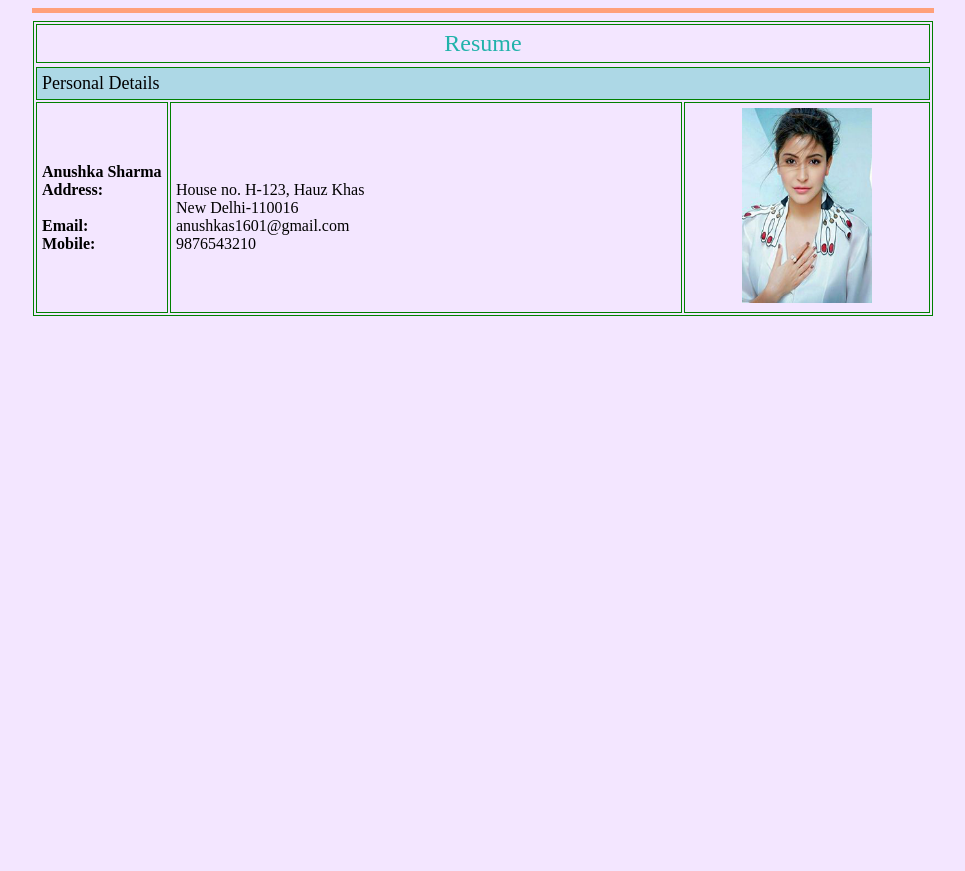
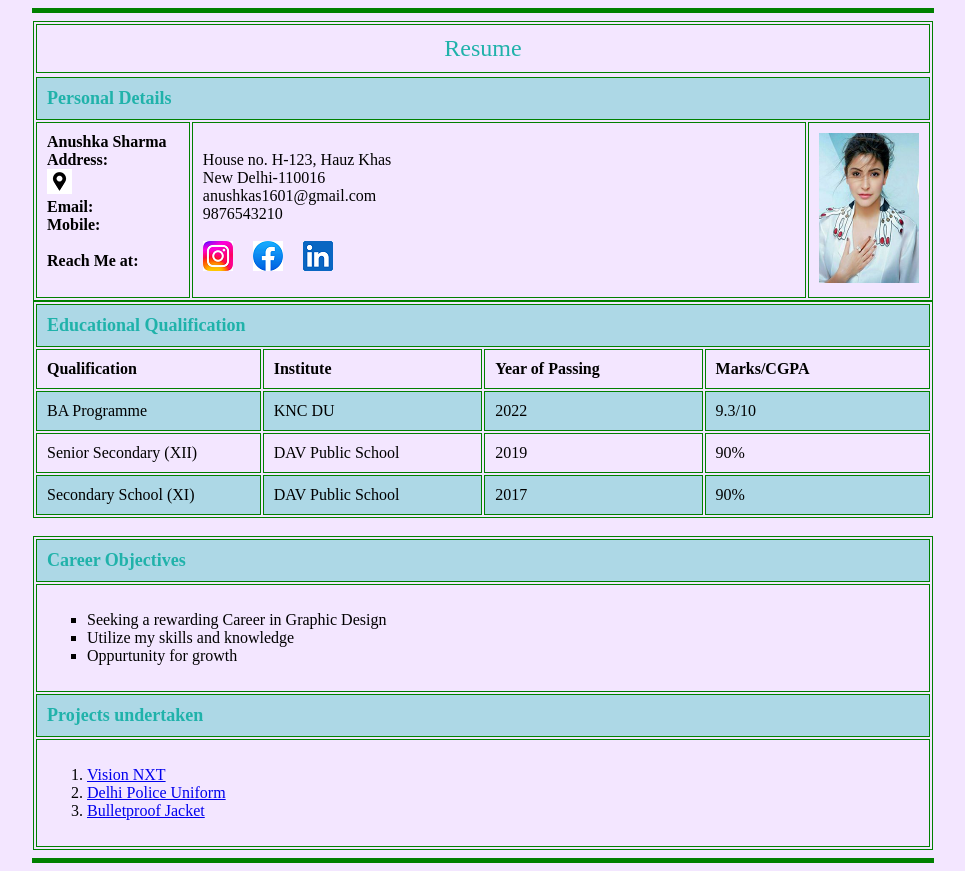
Before and after one commit to anushkas16/resume, a plain HTML site: page index.html in a window 1280 px wide. Shown: the whole page, without its empty margins (157-1122 px from the left). Before the commit the page ends 800 px from the top, so only its background shows below. Drawn offline with Linux system fonts and the light colour scheme.

Commit message:
Add files via upload

```diff
--- a/index.html
+++ b/index.html
@@ -10,9 +10,9 @@
 </head>
 
 <body bgcolor=" #f3e6ff">
-    <hr width="900" size="5" color="LightSalmon">
+    <hr width="900" size="5" color="green">
     <!-- Personal Details -->
-    <table width="900" border="1" bordercolor="green" cellpadding="5" align="center">
+    <table width="900" border="1" bordercolor="green" cellpadding="10" align="center">
         <tr align="center">
            <td colspan="3">
         <font size="5" face="Cooper Black" color="LightSeaGreen">Resume</font></td>
@@ -20,31 +20,103 @@
         <tr>
             <tr bgcolor="lightblue">
                 <td colspan="3">
-             <font size="4" face="Baguet Script" color="Black">Personal Details</font></td>
+             <font size="4" face="Cooper Black" color="lightseagreen"> <b>Personal Details</b> </font></td>
              </tr>
-             <tr>
-            <td width="120" align="left">
+             <tr valign="top">
+             <td width="150">
                 <b>Anushka Sharma</b> <br>
                <b>Address:</b> <br>
-             <br>
+               <a href="https://goo.gl/maps/3iXX3kar4AyaYu3k8?coh=178571&entry=tt" target="_blank"><img src="location.png" alt="My location"> </a>
+
+               <br>
                <b>Email:</b>   <br>
-               <b>Mobile:</b>  <br>
+               <b>Mobile:</b>  <br> <br>
+               <b>Reach Me at:</b>  <br>
             </td>
-            <td width="500">
+            <td width="700">
                  <br>
                 House no. H-123, Hauz Khas <br>
                 New Delhi-110016 <br>
                 anushkas1601@gmail.com <br>
-                9876543210 <br>
+                9876543210 <br> <br>
+                <a href="https://www.instagram.com/" target="_blank"> <img src="instagram.png" alt="instagram" title="My instagram page"></a>
+                 &nbsp;&nbsp;&nbsp;
+                <a href="https://www.facebook.com/" target="_blank"> <img src="fb.png" alt="Facebook" title="My facebook page"></a>
+                &nbsp; &nbsp;
+                <a href="https://in.linkedin.com/" target="_blank"> <img src="in.png" alt="Linkedin" title="My linkedin page"></a>
+
             </td>
             <td align="center">
-                <img src="as.png" alt="Anushka Sharma" title="Anushka Sharma" width="130px">
+                <img src="as.png" alt="Anushka Sharma" title="Anushka Sharma" width="100">
+            </td>
+        </tr>
+    </table>
+    <table width="900" border="1" bordercolor="green" cellpadding="10" align="center">
+<tr bgcolor="lightblue">
+    <td colspan="4">
+        <font size="4" face="Cooper Black" color="LightSeaGreen"> <b>Educational Qualification</b> </font>
+      </td>
+</tr>
+<tr>
+    <td width="225"><b>Qualification </b></td>
+    <td width="225"><b>Institute </b></td>
+    <td width="225"><b>Year of Passing </b></td>
+    <td width="225"><b>Marks/CGPA </b></td>
+</tr>
+<tr bgcolor="lightblue">
+    <td>BA Programme </td>
+    <td>KNC DU </td>
+    <td>2022</td>
+    <td>9.3/10</td>
+</tr>
+<tr>
+    <td>Senior Secondary (XII)</td>
+    <td>DAV Public School</td>
+    <td>2019</td>
+    <td>90%</td>
+</tr>
+<tr bgcolor="lightblue">
+    <td>Secondary School (XI)</td>
+    <td>DAV Public School</td>
+    <td>2017</td>
+    <td>90%</td>
+</tr>
+    </table>
+    <br>
+    <table width="900" border="1" bordercolor="green" cellpadding="10" align="center">
+        <tr bgcolor="lightblue">
+            <td>
+                <font size="4" face="Cooper Black" color="LightSeaGreen"> <b>Career Objectives</b> </font>
+            </td>
+        </tr>
+        <tr>
+            <td>
+                <ul type="square">
+                    <li>Seeking a rewarding Career in Graphic Design</li>
+                    <li>Utilize my skills and knowledge</li>
+                    <li>Oppurtunity for growth</li>
+                </ul>
+            </td>
+        </tr>
+        <tr bgcolor="lightblue">
+            <td>
+                <font size="4" face="Cooper Black" color="LightSeaGreen"> <b>Projects undertaken</b> </font>
 
             </td>
         </tr>
+        <tr>
+            <td>
+                <ol>
+                    <li><a href="https://www.visionxt.in/" target="_blank">Vision NXT</a> </li>
+                    <li><a href="https://apparelresources.com/business-news/trade/nift-indiaworking-on-delhi-polices-new-uniform/" target="_blank">Delhi Police Uniform</a>
+                        </li>
+                    <li><a href="https://textilelearner.net/manufacturing-and-working-process-of-bulletproof-jacket/">Bulletproof Jacket</a> </li>
+                </ol>
 
+            </td>
+        </tr>
+    </table>
 
-    </table>
+    <hr width="900" size="5" color="green">
 </body>
-
 </html>
```
Also changed, not shown: fb.png (added), in.png (added), instagram.png (added), location.png (added).
